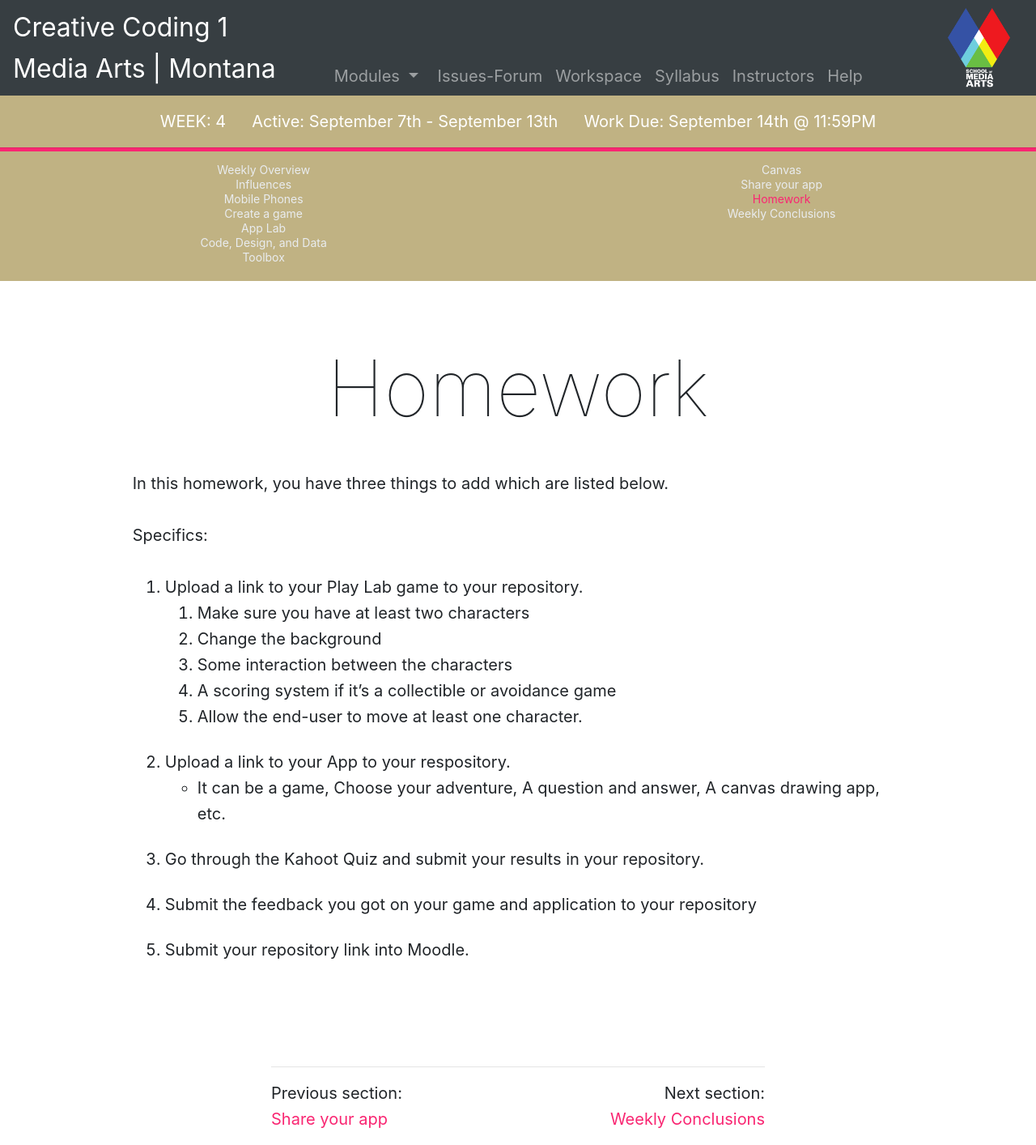
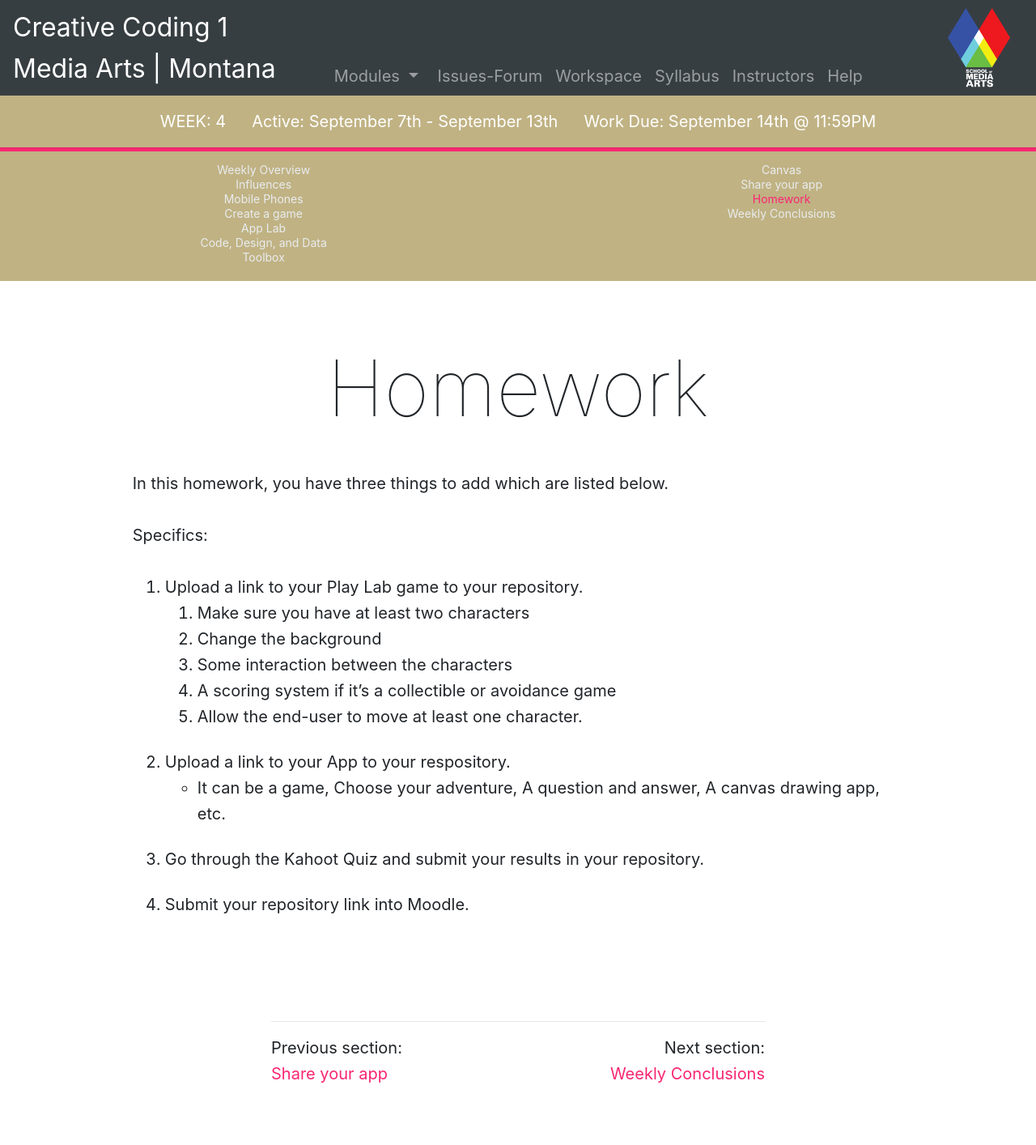
Before and after one commit to Montana-Media-Arts/120_CreativeCoding1-Fall2020, a Jekyll site: the page built from modules/week-4/_posts/2017-02-01-homework.md, in a window 1280 px wide. Shown: the whole page at 81% size. Built offline with Jekyll 4.4.1, drawn with Linux system fonts in a browser that asks for light colours; nearby versions of some CDN libraries; a script that is not in the unit is left out; after the commit the page ends 1358 px from its top, so only the background shows below that.

Commit message:
Update 2017-02-01-homework.md

```diff
--- a/modules/week-4/_posts/2017-02-01-homework.md
+++ b/modules/week-4/_posts/2017-02-01-homework.md
@@ -19,5 +19,4 @@ Specifics:
 2. Upload a link to your App to your respository.
    * It can be a game, Choose your adventure, A question and answer, A canvas drawing app, etc.
 3. Go through the Kahoot Quiz and submit your results in your repository.
-4. Submit the feedback you got on your game and application to your repository
-5. Submit your repository link into Moodle.
+4. Submit your repository link into Moodle.
```
